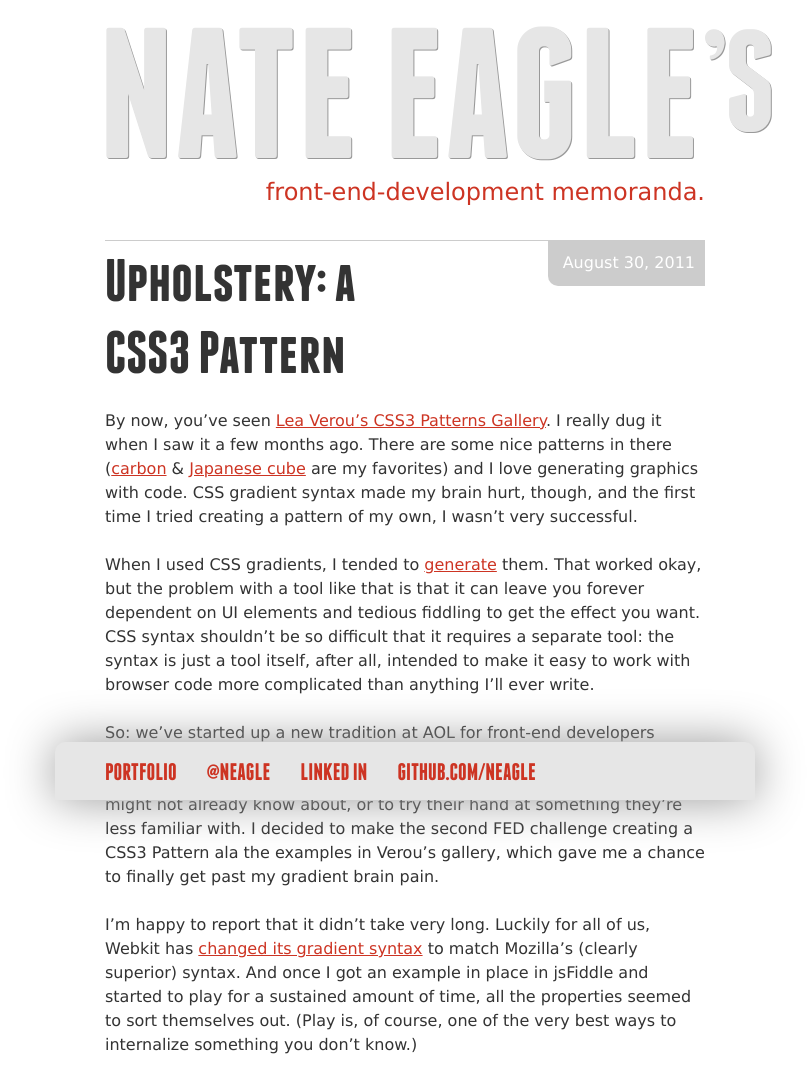
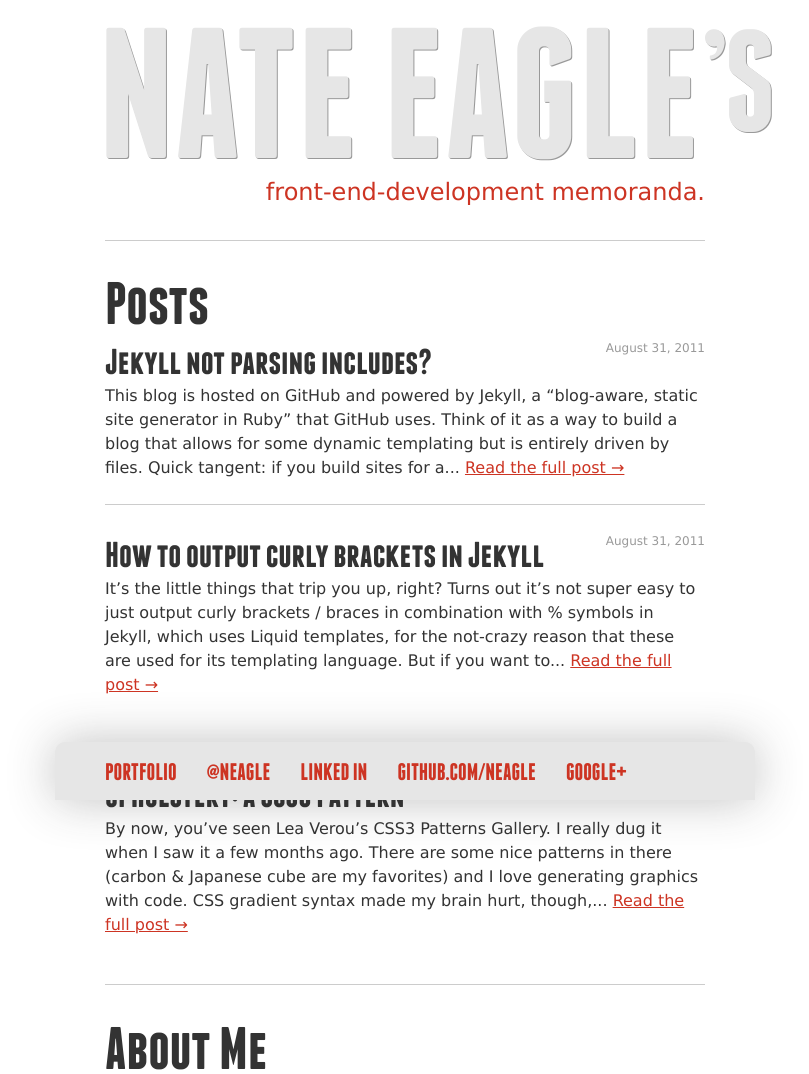
Before and after one commit to neagle/neagle.github.com, a PHP site: page /_site/index.html in a window 1280 px wide. Shown: the top 1074 px of the page, without its empty margins (235-1044 px from the left). Run offline with PHP 8.4, Linux system fonts and the light colour scheme.

Commit message:
added two new entries

```diff
--- a/_config.yml
+++ b/_config.yml
@@ -1,3 +1,5 @@
 exclude: README.textile, config.rb, sass
 permalink: pretty
 pygments: true
+lcb: "{"
+rcb: "}"
--- a/_site/2011/08/30/upholstery-a-css3-pattern/index.html
+++ b/_site/2011/08/30/upholstery-a-css3-pattern/index.html
@@ -4,7 +4,7 @@
     <meta charset="utf-8">
     <meta http-equiv="X-UA-Compatible" content="IE=edge,chrome=1">
 
-    <title>Upholstery&#58; a CSS3&nbsp;Pattern</title>
+    <title>Upholstery: a CSS3 Pattern</title>
 
     <meta name="viewport" content="width=device-width, initial-scale=1.0">
 
@@ -27,7 +27,7 @@
 
     <time>August 30, 2011</time>
 
-    <h2>Upholstery&#58; a CSS3&nbsp;Pattern</h2>
+    <h2>Upholstery: a CSS3 Pattern</h2>
 
 <p>By now, you&#8217;ve seen <a href="leaverou.me/css3patterns/">Lea Verou&#8217;s CSS3 Patterns Gallery</a>. I really dug it when I saw it a few months ago. There are some nice patterns in there (<a href="http://leaverou.me/css3patterns/#carbon">carbon</a> &amp; <a href="http://leaverou.me/css3patterns/#japanese-cube">Japanese cube</a> are my favorites) and I love generating graphics with code. <span class="caps">CSS</span> gradient syntax made my brain hurt, though, and the first time I tried creating a pattern of my own, I wasn&#8217;t very successful.</p>
 <p><!--more--></p>
@@ -78,6 +78,7 @@
         <li><a href="http://twitter.com/#!/neagle">@neagle</a></li>
         <li><a href="http://www.linkedin.com/in/nathanaeleagle">Linked In</a></li>
         <li><a href="http://github.com/neagle">github.com/neagle</a></li>
+        <li><a href="http://profiles.google.com/neagle">Google+</a></li>
     </ul>
 </footer>
 
--- a/_site/index.html
+++ b/_site/index.html
@@ -23,40 +23,49 @@
             <p>front-end-development memoranda.</p>
         </header>
 
+        <section class="posts">
+    <h2>Posts</h2>
+    <ul>
 
-<article>
-    <time>August 30, 2011</time>
+        <li>
+            <time>August 31, 2011</time>
+            <a class="title" href="/2011/08/31/jekyll-not-parsing-includes/">Jekyll not parsing includes?</a>
+            <p class="excerpt">
+                This blog is hosted on GitHub and powered by Jekyll, a &#8220;blog-aware, static site generator in Ruby&#8221; that GitHub uses. Think of it as a way to build a blog that allows for some dynamic templating but is entirely driven by files. Quick tangent: if you build sites for a...
+                <a href="/2011/08/31/jekyll-not-parsing-includes/" class="more">Read the full post &rarr;</a>
+            </p>
+        </li>
 
-    <h2><a href="/2011/08/30/upholstery-a-css3-pattern/">Upholstery&#58; a CSS3&nbsp;Pattern</a></h2>
+        <li>
+            <time>August 31, 2011</time>
+            <a class="title" href="/2011/08/31/how-to-output-curly-brackets-in-jekyll/">How to output curly brackets in Jekyll</a>
+            <p class="excerpt">
+                It&#8217;s the little things that trip you up, right? Turns out it&#8217;s not super easy to just output curly brackets / braces in combination with % symbols in Jekyll, which uses Liquid templates, for the not-crazy reason that these are used for its templating language. But if you want to...
+                <a href="/2011/08/31/how-to-output-curly-brackets-in-jekyll/" class="more">Read the full post &rarr;</a>
+            </p>
+        </li>
 
-    <p>By now, you&#8217;ve seen <a href="leaverou.me/css3patterns/">Lea Verou&#8217;s CSS3 Patterns Gallery</a>. I really dug it when I saw it a few months ago. There are some nice patterns in there (<a href="http://leaverou.me/css3patterns/#carbon">carbon</a> &amp; <a href="http://leaverou.me/css3patterns/#japanese-cube">Japanese cube</a> are my favorites) and I love generating graphics with code. <span class="caps">CSS</span> gradient syntax made my brain hurt, though, and the first time I tried creating a pattern of my own, I wasn&#8217;t very successful.</p>
-<p><!--more--></p>
-<p>When I used <span class="caps">CSS</span> gradients, I tended to <a href="http://www.colorzilla.com/gradient-editor/">generate</a> them. That worked okay, but the problem with a tool like that is that it can leave you forever dependent on UI elements and tedious fiddling to get the effect you want. <span class="caps">CSS</span> syntax shouldn&#8217;t be so difficult that it requires a separate tool: the syntax is just a tool itself, after all, intended to make it easy to work with browser code more complicated than anything I&#8217;ll ever write.</p>
-<p>So: we&#8217;ve started up a new tradition at <span class="caps">AOL</span> for front-end developers called the <span class="caps">FED</span> Challenge. It&#8217;s a biweekly contest that&#8217;s supposed to encourage developers to try out new techniques and technologies they might not already know about, or to try their hand at something they&#8217;re less familiar with. I decided to make the second <span class="caps">FED</span> challenge creating a CSS3 Pattern ala the examples in Verou&#8217;s gallery, which gave me a chance to finally get past my gradient brain pain.</p>
-<p>I&#8217;m happy to report that it didn&#8217;t take very long. Luckily for all of us, Webkit has <a href="http://www.webkit.org/blog/1424/css3-gradients/">changed its gradient syntax</a> to match Mozilla&#8217;s (clearly superior) syntax. And once I got an example in place in jsFiddle and started to play for a sustained amount of time, all the properties seemed to sort themselves out. (Play is, of course, one of the very best ways to internalize something you don&#8217;t know.)</p>
-<p>Without further ado, here&#8217;s my submission:</p>
-<p><iframe style="width: 100%; height: 630px" src="http://jsfiddle.net/nate/37rxC/embedded/result,css,html,js"></iframe></p>
-<p>I was messing around with radial gradients and got the idea that they could be used to create the puffiness of upholstery as well as the shadowed dimples of the buttons. I think it turned out pretty nice.</p>
-<p>Check out the <span class="caps">CSS</span> in the tab up above for a highly-formatted, commented version of the <span class="caps">CSS</span>, which I find helpful when trying to look through someone else&#8217;s styles.</p>
-<p>If you prefer, however, here is the simplest, streamlined, non-vendor-prefixed version of the <span class="caps">CSS</span>:</p>
-<div class="highlight"><pre><code class="css"><span class="nt">background</span><span class="o">:</span>
-    <span class="nt">radial-gradient</span><span class="o">(</span><span class="nt">hsl</span><span class="o">(</span><span class="nt">0</span><span class="o">,</span> <span class="nt">100</span><span class="o">%,</span> <span class="nt">27</span><span class="o">%)</span> <span class="nt">4</span><span class="o">%,</span> <span class="nt">hsl</span><span class="o">(</span><span class="nt">0</span><span class="o">,</span> <span class="nt">100</span><span class="o">%,</span> <span class="nt">18</span><span class="o">%)</span> <span class="nt">9</span><span class="o">%,</span> <span class="nt">hsla</span><span class="o">(</span><span class="nt">0</span><span class="o">,</span> <span class="nt">100</span><span class="o">%,</span> <span class="nt">20</span><span class="o">%,</span> <span class="nt">0</span><span class="o">)</span> <span class="nt">9</span><span class="o">%)</span> <span class="nt">0</span> <span class="nt">0</span><span class="o">,</span>
-    <span class="nt">radial-gradient</span><span class="o">(</span><span class="nt">hsl</span><span class="o">(</span><span class="nt">0</span><span class="o">,</span> <span class="nt">100</span><span class="o">%,</span> <span class="nt">27</span><span class="o">%)</span> <span class="nt">4</span><span class="o">%,</span> <span class="nt">hsl</span><span class="o">(</span><span class="nt">0</span><span class="o">,</span> <span class="nt">100</span><span class="o">%,</span> <span class="nt">18</span><span class="o">%)</span> <span class="nt">8</span><span class="o">%,</span> <span class="nt">hsla</span><span class="o">(</span><span class="nt">0</span><span class="o">,</span> <span class="nt">100</span><span class="o">%,</span> <span class="nt">20</span><span class="o">%,</span> <span class="nt">0</span><span class="o">)</span> <span class="nt">10</span><span class="o">%)</span> <span class="nt">50px</span> <span class="nt">50px</span><span class="o">,</span>
-    <span class="nt">radial-gradient</span><span class="o">(</span><span class="nt">hsla</span><span class="o">(</span><span class="nt">0</span><span class="o">,</span> <span class="nt">100</span><span class="o">%,</span> <span class="nt">30</span><span class="o">%,</span> <span class="nt">0</span><span class="nc">.8</span><span class="o">)</span> <span class="nt">20</span><span class="o">%,</span> <span class="nt">hsla</span><span class="o">(</span><span class="nt">0</span><span class="o">,</span> <span class="nt">100</span><span class="o">%,</span> <span class="nt">20</span><span class="o">%,</span> <span class="nt">0</span><span class="o">))</span> <span class="nt">50px</span> <span class="nt">0</span><span class="o">,</span>
-    <span class="nt">radial-gradient</span><span class="o">(</span><span class="nt">hsla</span><span class="o">(</span><span class="nt">0</span><span class="o">,</span> <span class="nt">100</span><span class="o">%,</span> <span class="nt">30</span><span class="o">%,</span> <span class="nt">0</span><span class="nc">.8</span><span class="o">)</span> <span class="nt">20</span><span class="o">%,</span> <span class="nt">hsla</span><span class="o">(</span><span class="nt">0</span><span class="o">,</span> <span class="nt">100</span><span class="o">%,</span> <span class="nt">20</span><span class="o">%,</span> <span class="nt">0</span><span class="o">))</span> <span class="nt">0</span> <span class="nt">50px</span><span class="o">,</span>
-    <span class="nt">radial-gradient</span><span class="o">(</span><span class="nt">hsla</span><span class="o">(</span><span class="nt">0</span><span class="o">,</span> <span class="nt">100</span><span class="o">%,</span> <span class="nt">20</span><span class="o">%,</span> <span class="nt">1</span><span class="o">)</span> <span class="nt">35</span><span class="o">%,</span> <span class="nt">hsla</span><span class="o">(</span><span class="nt">0</span><span class="o">,</span> <span class="nt">100</span><span class="o">%,</span> <span class="nt">20</span><span class="o">%,</span> <span class="nt">0</span><span class="o">)</span> <span class="nt">60</span><span class="o">%)</span> <span class="nt">50px</span> <span class="nt">0</span><span class="o">,</span>
-    <span class="nt">radial-gradient</span><span class="o">(</span><span class="nt">hsla</span><span class="o">(</span><span class="nt">0</span><span class="o">,</span> <span class="nt">100</span><span class="o">%,</span> <span class="nt">20</span><span class="o">%,</span> <span class="nt">1</span><span class="o">)</span> <span class="nt">35</span><span class="o">%,</span> <span class="nt">hsla</span><span class="o">(</span><span class="nt">0</span><span class="o">,</span> <span class="nt">100</span><span class="o">%,</span> <span class="nt">20</span><span class="o">%,</span> <span class="nt">0</span><span class="o">)</span> <span class="nt">60</span><span class="o">%)</span> <span class="nt">100px</span> <span class="nt">50px</span><span class="o">,</span>
-    <span class="nt">radial-gradient</span><span class="o">(</span><span class="nt">hsla</span><span class="o">(</span><span class="nt">0</span><span class="o">,</span> <span class="nt">100</span><span class="o">%,</span> <span class="nt">15</span><span class="o">%,</span> <span class="nt">0</span><span class="nc">.7</span><span class="o">),</span> <span class="nt">hsla</span><span class="o">(</span><span class="nt">0</span><span class="o">,</span> <span class="nt">100</span><span class="o">%,</span> <span class="nt">20</span><span class="o">%,</span> <span class="nt">0</span><span class="o">))</span> <span class="nt">0</span> <span class="nt">0</span><span class="o">,</span>
-    <span class="nt">radial-gradient</span><span class="o">(</span><span class="nt">hsla</span><span class="o">(</span><span class="nt">0</span><span class="o">,</span> <span class="nt">100</span><span class="o">%,</span> <span class="nt">15</span><span class="o">%,</span> <span class="nt">0</span><span class="nc">.7</span><span class="o">),</span> <span class="nt">hsla</span><span class="o">(</span><span class="nt">0</span><span class="o">,</span> <span class="nt">100</span><span class="o">%,</span> <span class="nt">20</span><span class="o">%,</span> <span class="nt">0</span><span class="o">))</span> <span class="nt">50px</span> <span class="nt">50px</span><span class="o">,</span>
-    <span class="nt">linear-gradient</span><span class="o">(</span><span class="nt">45deg</span><span class="o">,</span> <span class="nt">hsla</span><span class="o">(</span><span class="nt">0</span><span class="o">,</span> <span class="nt">100</span><span class="o">%,</span> <span class="nt">20</span><span class="o">%,</span> <span class="nt">0</span><span class="o">)</span> <span class="nt">49</span><span class="o">%,</span> <span class="nt">hsla</span><span class="o">(</span><span class="nt">0</span><span class="o">,</span> <span class="nt">100</span><span class="o">%,</span> <span class="nt">0</span><span class="o">%,</span> <span class="nt">1</span><span class="o">)</span> <span class="nt">50</span><span class="o">%,</span> <span class="nt">hsla</span><span class="o">(</span><span class="nt">0</span><span class="o">,</span> <span class="nt">100</span><span class="o">%,</span> <span class="nt">20</span><span class="o">%,</span> <span class="nt">0</span><span class="o">)</span> <span class="nt">70</span><span class="o">%)</span> <span class="nt">0</span> <span class="nt">0</span><span class="o">,</span>
-    <span class="nt">linear-gradient</span><span class="o">(</span><span class="nt">-45deg</span><span class="o">,</span> <span class="nt">hsla</span><span class="o">(</span><span class="nt">0</span><span class="o">,</span> <span class="nt">100</span><span class="o">%,</span> <span class="nt">20</span><span class="o">%,</span> <span class="nt">0</span><span class="o">)</span> <span class="nt">49</span><span class="o">%,</span> <span class="nt">hsla</span><span class="o">(</span><span class="nt">0</span><span class="o">,</span> <span class="nt">100</span><span class="o">%,</span> <span class="nt">0</span><span class="o">%,</span> <span class="nt">1</span><span class="o">)</span> <span class="nt">50</span><span class="o">%,</span> <span class="nt">hsla</span><span class="o">(</span><span class="nt">0</span><span class="o">,</span> <span class="nt">100</span><span class="o">%,</span> <span class="nt">20</span><span class="o">%,</span> <span class="nt">0</span><span class="o">)</span> <span class="nt">70</span><span class="o">%)</span> <span class="nt">0</span> <span class="nt">0</span><span class="o">;</span>
-<span class="nt">background-color</span><span class="o">:</span> <span class="nf">#300</span><span class="o">;</span>
-<span class="nt">background-size</span><span class="o">:</span> <span class="nt">100px</span> <span class="nt">100px</span><span class="o">;</span>
-</code></pre>
-</div><p>I decided to submit the example to Verou after the contest, and she was kind enough to <a href="http://leaverou.me/css3patterns/#upholstery">add it to the gallery</a>.</p>
+        <li>
+            <time>August 30, 2011</time>
+            <a class="title" href="/2011/08/30/upholstery-a-css3-pattern/">Upholstery: a CSS3 Pattern</a>
+            <p class="excerpt">
+                By now, you&#8217;ve seen Lea Verou&#8217;s CSS3 Patterns Gallery. I really dug it when I saw it a few months ago. There are some nice patterns in there (carbon &amp; Japanese cube are my favorites) and I love generating graphics with code. CSS gradient syntax made my brain hurt, though,...
+                <a href="/2011/08/30/upholstery-a-css3-pattern/" class="more">Read the full post &rarr;</a>
+            </p>
+        </li>
 
-</article>
+    </ul>
+</section>
 
+<section id="about">
+    <h2>About Me</h2>
+    <img src="/images/perplexed-nate.jpg" alt="">
+
+    <p>I&rsquo;m a dude who needs to write stuff down to remember it. (Seriously: how many times have I had to look up how to change the settings on a VPS to stop timing out my SSH connections so soon?)</p>
+
+<p>I had the immense good fortune to study philosophy and the great books at <a href="http://stjohnscollege.edu">St. John&rsquo;s College</a> (I even had my first web job there as their student webmaster). I&rsquo;ve spent over five years as a full-time front-end developer and web designer (in varying proportions), and consider myself damned lucky. This is a good trade, folks.</p>
+
+</section>
 
 
         <footer>
@@ -65,6 +74,7 @@
         <li><a href="http://twitter.com/#!/neagle">@neagle</a></li>
         <li><a href="http://www.linkedin.com/in/nathanaeleagle">Linked In</a></li>
         <li><a href="http://github.com/neagle">github.com/neagle</a></li>
+        <li><a href="http://profiles.google.com/neagle">Google+</a></li>
     </ul>
 </footer>
 
--- a/_site/js/site.js
+++ b/_site/js/site.js
@@ -4,7 +4,8 @@
         var checkScrollPosition,
             $win = $( window ),
             $doc = $( document ),
-            $footer = $( 'footer' );
+            $footer = $( 'footer' ),
+            $posts = $( 'section.posts' );
 
         checkScrollPosition = function( event ) {
             // console.log( 'checking position...', $win.scrollTop(), $win.height(), $doc.height() );
--- a/css/screen.css
+++ b/css/screen.css
@@ -522,54 +541,59 @@ body {
   line-height: 24px;
 }
 
-/* line 71, ../sass/screen.scss */
+/* line 90, ../sass/screen.scss */
 #container {
   margin: 0 auto;
-  padding-bottom: 72px;
+  padding-bottom: 96px;
   width: 600px;
 }
 
-/* line 77, ../sass/screen.scss */
+/* line 96, ../sass/screen.scss */
 h1, h2, h3, h4, h5, h6 {
   font-family: 'FranchiseRegular';
 }
 
-/* line 82, ../sass/screen.scss */
+/* line 101, ../sass/screen.scss */
 h1 a, h2 a, h3 a, h4 a, h5 a, h6 a,
 h1 a:visited, h2 a:visited, h3 a:visited, h4 a:visited, h5 a:visited, h6 a:visited {
   color: #333333;
   text-decoration: none;
 }
 
-/* line 87, ../sass/screen.scss */
+/* line 106, ../sass/screen.scss */
 h1 {
   font-size: 72px;
   line-height: 96px;
 }
 
-/* line 91, ../sass/screen.scss */
+/* line 110, ../sass/screen.scss */
 h2 {
   font-size: 60px;
   line-height: 72px;
 }
 
-/* line 95, ../sass/screen.scss */
+/* line 114, ../sass/screen.scss */
 h3 {
   font-size: 48px;
   line-height: 72px;
 }
 
-/* line 99, ../sass/screen.scss */
+/* line 118, ../sass/screen.scss */
 em {
   font-style: italic;
 }
 
-/* line 103, ../sass/screen.scss */
+/* line 122, ../sass/screen.scss */
+strong {
+  font-weight: bold;
+}
+
+/* line 126, ../sass/screen.scss */
 header {
   display: block;
 }
 
-/* line 107, ../sass/screen.scss */
+/* line 130, ../sass/screen.scss */
 header h1 {
   color: #e6e6e6;
   font-size: 186px;
@@ -717,3 +741,57 @@ article time {
   padding-top: 10px;
   padding-bottom: 11px;
 }
+
+/* About Me Section */
+/* line 242, ../sass/screen.scss */
+#about img {
+  -moz-border-radius: 10px;
+  -webkit-border-radius: 10px;
+  -o-border-radius: 10px;
+  -ms-border-radius: 10px;
+  -khtml-border-radius: 10px;
+  border-radius: 10px;
+  float: right;
+}
+
+/* Article List on Homepage */
+/* line 249, ../sass/screen.scss */
+section.posts {
+  border-top-style: solid;
+  border-top-width: 1px;
+  padding-top: 23px;
+  border-color: #cccccc;
+  margin-bottom: 24px;
+}
+
+/* line 257, ../sass/screen.scss */
+section.posts li:first-of-type {
+  padding: 0;
+}
+
+/* line 261, ../sass/screen.scss */
+section.posts li {
+  border-bottom-style: solid;
+  border-bottom-width: 1px;
+  padding-bottom: 23px;
+  border-color: #cccccc;
+  padding-top: 24px;
+}
+
+/* line 269, ../sass/screen.scss */
+section.posts time {
+  font-size: 12px;
+  line-height: 24px;
+  color: #999999;
+  float: right;
+}
+
+/* line 275, ../sass/screen.scss */
+section.posts li a.title {
+  color: #333333;
+  display: block;
+  font-size: 36px;
+  line-height: 48px;
+  font-family: 'FranchiseRegular';
+  text-decoration: none;
+}
--- a/js/site.js
+++ b/js/site.js
@@ -4,7 +4,8 @@
         var checkScrollPosition,
             $win = $( window ),
             $doc = $( document ),
-            $footer = $( 'footer' );
+            $footer = $( 'footer' ),
+            $posts = $( 'section.posts' );
 
         checkScrollPosition = function( event ) {
             // console.log( 'checking position...', $win.scrollTop(), $win.height(), $doc.height() );
--- a/sass/screen.scss
+++ b/sass/screen.scss
@@ -53,13 +53,32 @@ p {
 }
 
 pre {
+    border: {
+        color: hsl(0, 0%, 90%);
+    }
     display: block;
     font-family: monospace;
     @include margin-leader( 1 );
     @include margin-trailer( 1 );
+    overflow-x: auto;
+    @include rhythm-borders( 1px, 1, 16px );
+}
+
+code {
+    font-family: monospace;
+}
+
+blockquote {
+    background: {
+        color: hsl(0, 0%, 90%);
+    }
+    padding: {
+        left: 25px;
+        right: 25px;
+    }
+    @include margin-trailer( 1 );
     @include padding-leader( 1 );
-    @include padding-trailer( 1 );
-    overflow-x: auto;
+    @include rhythm-borders( 1px );
 }
 
 body {
@@ -70,7 +89,7 @@ body {
 
 #container {
     margin: 0 auto;
-    @include padding-trailer( 3 );
+    @include padding-trailer( 4 );
     width: 600px;
 }
 
@@ -98,6 +117,10 @@ h3 {
 
 em {
     font-style: italic;
+}
+
+strong {
+    font-weight: bold;
 }
 
 header {
@@ -176,7 +199,7 @@ footer:hover,
 footer.active {
     background-color: hsla(0, 0%, 90%, 1);
     @include border-radius( 10px 10px 0 0 );
-    @include box-shadow( 0 0 2em hsla(0, 0%, 60%, 1) );
+    @include box-shadow( 0 0 2em hsla(0, 0%, 20%, 0.3) );
     @include transform( scale( 1, 1 ) );
 }
 
@@ -213,3 +236,52 @@ article time {
     @include padding-leader( 1, 36px );
     @include padding-trailer( 1, 36px );
 }
+
+/* About Me Section */
+
+#about img {
+    @include border-radius( 10px );
+    float: right;
+}
+
+/* Article List on Homepage */
+
+section.posts {
+    @include apply-side-rhythm-border( top, 1px, 1, 16px, solid );
+    border: {
+        color: hsl(0, 0%, 80%);
+    }
+    @include margin-trailer( 1 );
+}
+
+section.posts li:first-of-type {
+    padding: 0;
+}
+
+section.posts li {
+    @include apply-side-rhythm-border( bottom, 1px, 1, 16px, solid );
+    border: {
+        color: hsl(0, 0%, 80%);
+    }
+    @include padding-leader( 1 );
+}
+
+section.posts time {
+    @include adjust-font-size-to( 12px );
+    color: hsl(0, 0%, 60%);
+    float: right;
+}
+
+section.posts li a.title {
+    color: hsl(0, 0%, 20%);
+    display: block;
+    @include adjust-font-size-to( 36px );
+    font-family: 'FranchiseRegular';
+    text-decoration: none;
+}
+
+section.posts p.excerpt {
+}
+
+section.posts li.expanded p.excerpt {
+}
```
Also changed, not shown: other parts of css/screen.css (+38 -19 lines), _site/2011/08/31/how-to-output-curly-brackets-in-jekyll/index.html (added, +84 -0 lines), _site/2011/08/31/jekyll-not-parsing-includes/index.html (added, +76 -0 lines), _site/atom.xml (+52 -2 lines), _site/css/screen.css (+107 -29 lines), index.html (+20 -9 lines), _site/images/perplexed-nate.jpg (added), images/perplexed-nate.jpg (added), 5 other files.
